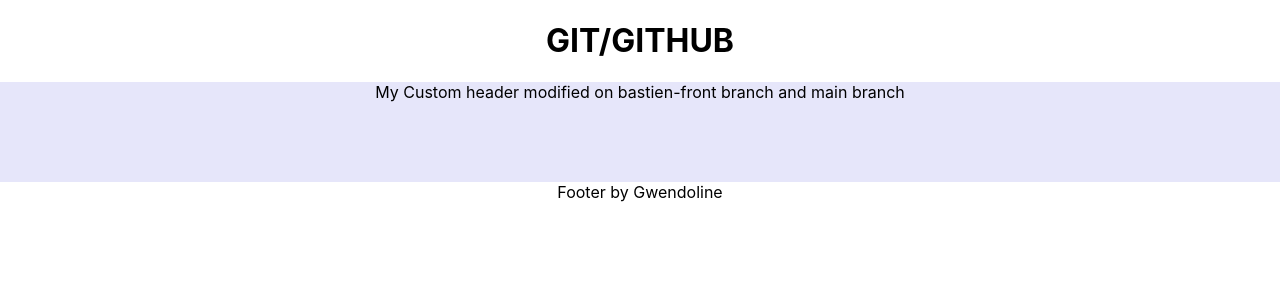
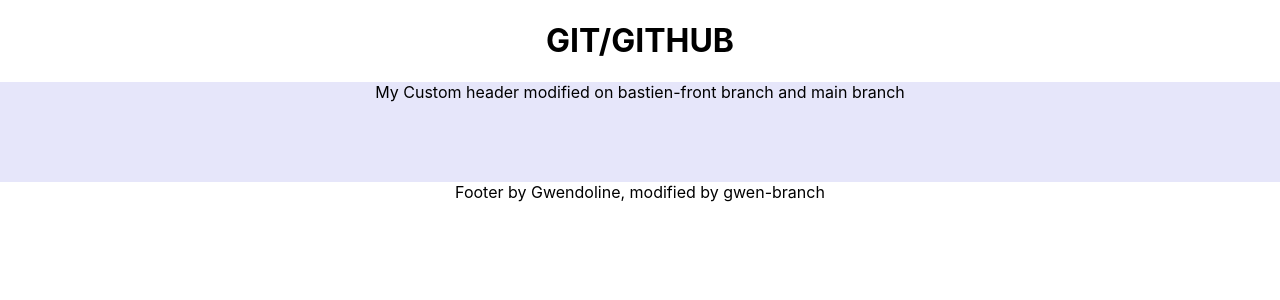
Before and after one commit to BastienLairis/git-github-intro, a React (Create React App) app: page / in a window 1280 px wide. Shown: the top 300 px of the page. Built offline with nearby package versions, Linux system fonts and the light colour scheme.

Commit message:
change footer

```diff
--- a/src/components/Footer.js
+++ b/src/components/Footer.js
@@ -1,5 +1,5 @@
 const Footer = () => {
-  return <footer> Footer by Gwendoline</footer>;
+  return <footer> Footer by Gwendoline, modified by gwen-branch</footer>;
 };
 
 export default Footer;
```
